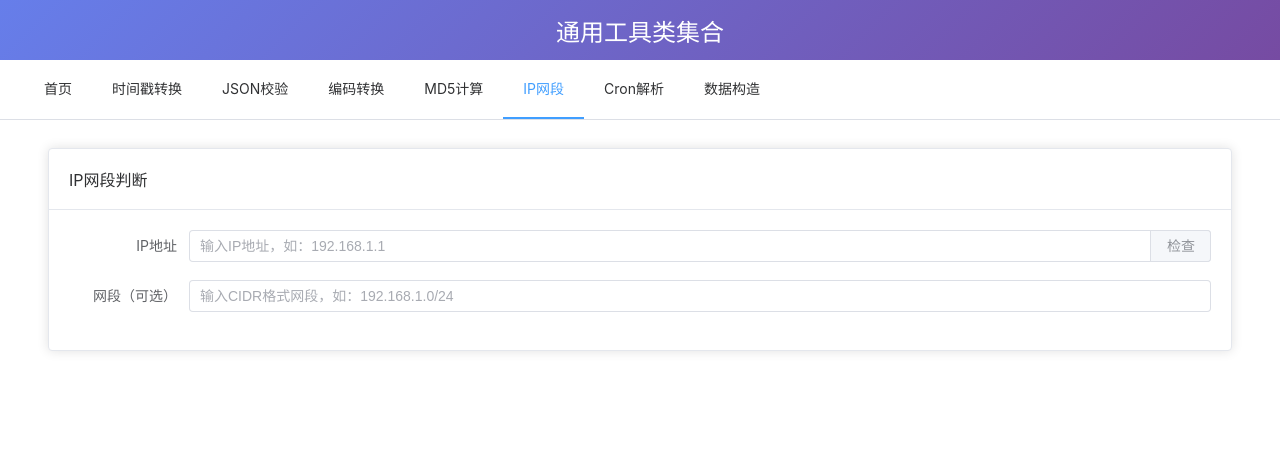
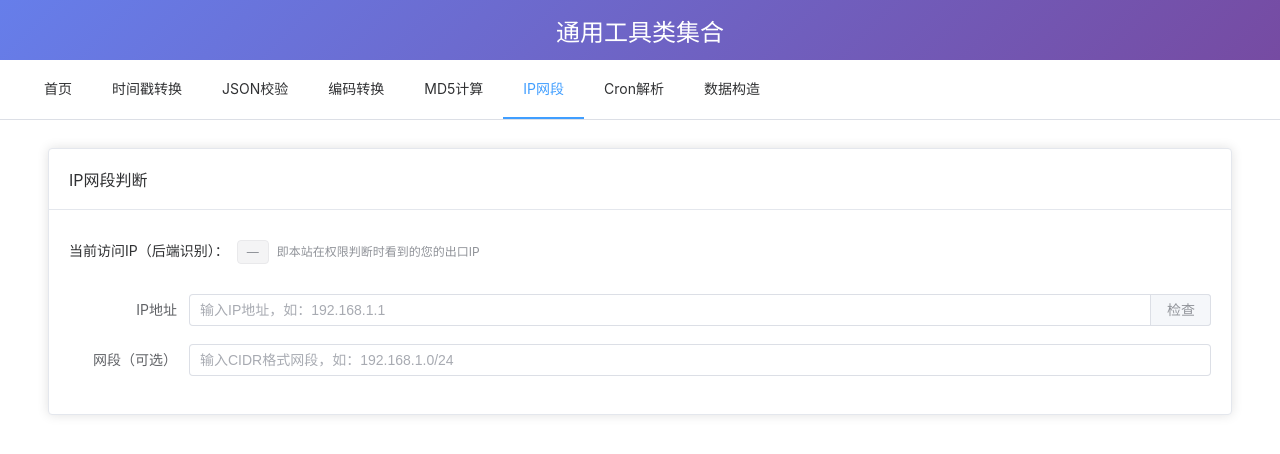
Before and after one commit to Superslow/CommonUtils, a Vue app in the folder frontend/: page /ip in a window 1280 px wide. Shown: the top 454 px of the page. Built offline with nearby package versions, Linux system fonts and the light colour scheme; no server answers.

Commit message:
Add current IP retrieval feature
- Implemented a new API endpoint `/api/ip/current` to return the client's current IP address.
- Updated the IPChecker component to display the current IP retrieved from the backend.
- Enhanced the UI with additional styling for the current IP display.

```diff
--- a/frontend/src/views/IPChecker.vue
+++ b/frontend/src/views/IPChecker.vue
@@ -4,6 +4,12 @@
       <template #header>
         <span>IP网段判断</span>
       </template>
+
+      <div v-if="currentIp !== null" class="current-ip">
+        <span class="label">当前访问IP（后端识别）：</span>
+        <el-tag type="info">{{ currentIp || '—' }}</el-tag>
+        <span class="hint">即本站在权限判断时看到的您的出口IP</span>
+      </div>
 
       <el-form :model="form" label-width="120px">
         <el-form-item label="IP地址">
@@ -83,7 +89,7 @@
 </template>
 
 <script setup>
-import { ref } from 'vue'
+import { ref, onMounted } from 'vue'
 import { ElMessage } from 'element-plus'
 import api from '../api'
 
@@ -93,6 +99,16 @@ const form = ref({
 })
 
 const result = ref(null)
+const currentIp = ref(null)
+
+onMounted(async () => {
+  try {
+    const res = await api.get('/ip/current')
+    currentIp.value = res?.ip ?? ''
+  } catch {
+    currentIp.value = ''
+  }
+})
 
 const check = async () => {
   if (!form.value.ip) {
@@ -128,6 +144,22 @@ const check = async () => {
   margin: 0 auto;
 }
 
+.current-ip {
+  margin-bottom: 20px;
+  padding: 10px 0;
+  font-size: 14px;
+}
+
+.current-ip .label {
+  margin-right: 8px;
+}
+
+.current-ip .hint {
+  margin-left: 8px;
+  color: #909399;
+  font-size: 12px;
+}
+
 .result {
   margin-top: 20px;
 }
```
Also changed, not shown: 1 other file (tests, documents, lock files or other folders).
